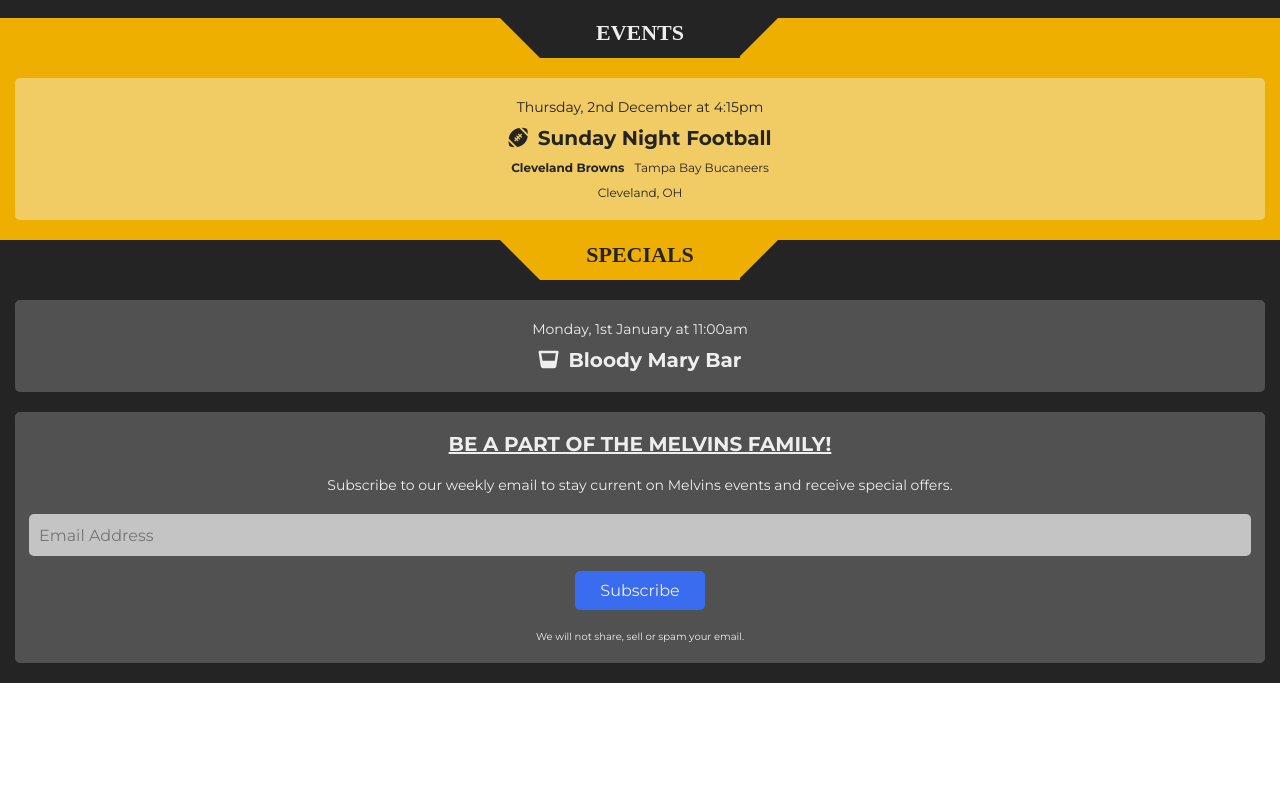
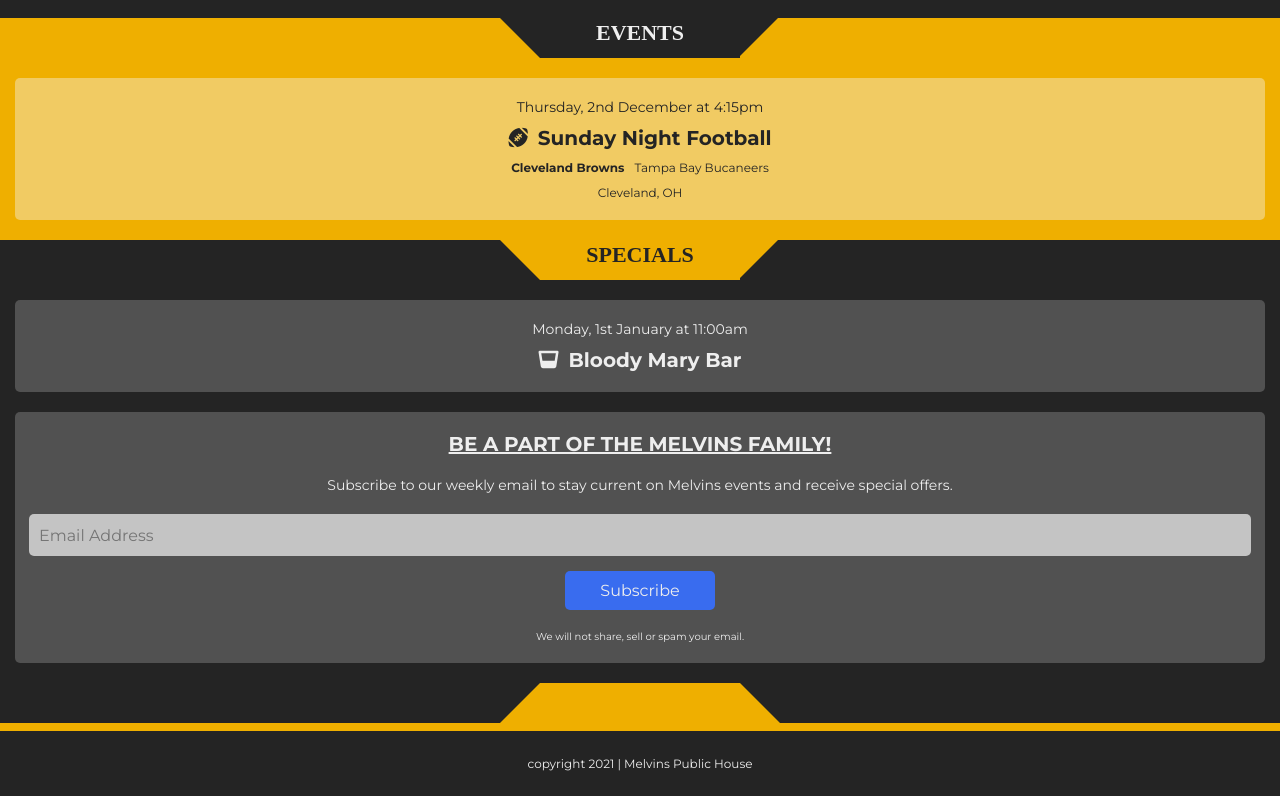
Before and after one commit to nvalline/melvins-public-house, a React (Create React App) app in the folder client/: page / in a window 1280 px wide. Shown: the part 497-1293 px from the top of the page. Before the commit the page ends 1180 px from the top, so only its background shows below. Built offline with nearby package versions, Linux system fonts and the light colour scheme; a web font is replaced by a local one.

Commit message:
created basic footer structure & styles

```diff
--- a/client/src/App.js
+++ b/client/src/App.js
@@ -3,6 +3,7 @@
 import { BrowserRouter as Router, Route, Switch } from 'react-router-dom';
 // components
 import Navbar from './components/navbar/Navbar';
+import Footer from './components/footer/Footer';
 // pages
 import Home from './pages/Home';
 
@@ -12,6 +13,7 @@
 			<main>
 				<Navbar />
 				<Home />
+				<Footer />
 			</main>
 		</Router>
 	);
--- a/client/src/components/_buttons.scss
+++ b/client/src/components/_buttons.scss
@@ -23,5 +23,5 @@
 	font-weight: 400;
 	margin-top: 1.5rem;
 	padding: 1rem;
-	width: 13rem;
+	width: 15rem;
 }
--- a/client/src/components/_tabs.scss
+++ b/client/src/components/_tabs.scss
@@ -106,6 +106,41 @@
 	top: -3rem;
 }
 
+// YELLOW TAB - UP
+.yellow-up-tab {
+	background-color: $primary_yellow;
+	height: 4rem;
+	width: 20rem;
+	position: relative;
+	bottom: 0;
+	left: 50%;
+	transform: translate(-50%);
+}
+
+.yellow-up-tab::before {
+	content: '';
+	display: inline-block;
+	width: 0;
+	height: 0;
+	border-style: solid;
+	border-width: 0 0 4rem 4rem;
+	border-color: transparent transparent $primary_yellow transparent;
+	position: relative;
+	left: -4rem;
+}
+
+.yellow-up-tab::after {
+	content: '';
+	display: inline-block;
+	width: 0;
+	height: 0;
+	border-style: solid;
+	border-width: 4rem 0 0 4rem;
+	border-color: transparent transparent transparent $primary_yellow;
+	position: relative;
+	left: 16rem;
+}
+
 // TAB TITLES
 .section-title {
 	font-family: $primary_font;
--- /dev/null
+++ b/client/src/components/footer/Footer.js
@@ -0,0 +1,14 @@
+// dependencies
+import React from 'react';
+
+const Footer = () => {
+	return (
+		<footer className='footer-container'>
+			<div className='footer-trim'></div>
+			{/* enter dynamic copyright year */}
+			<p className='footer-content'>copyright 2021 | Melvins Public House</p>
+		</footer>
+	);
+};
+
+export default Footer;
--- /dev/null
+++ b/client/src/components/footer/_footer.scss
@@ -0,0 +1,20 @@
+.footer-container {
+	background-color: $primary_black;
+	// height: 6rem;
+	width: 100%;
+
+	.footer-trim {
+		background-color: $primary_yellow;
+		height: 0.8rem;
+		width: 100%;
+	}
+
+	.footer-content {
+		color: $primary_white;
+		font-family: $secondary_font;
+		font-size: 1.2rem;
+		font-weight: 400;
+		padding: 2.5rem 0;
+		text-align: center;
+	}
+}
--- a/client/src/components/form/_subscribe.scss
+++ b/client/src/components/form/_subscribe.scss
@@ -5,7 +5,7 @@
 	flex-direction: column;
 	align-items: center;
 	justify-content: center;
-	margin: 2rem auto 0;
+	margin: 2rem auto;
 	padding: 2rem;
 
 	.form-header {
--- a/client/src/components/specials/Specials.js
+++ b/client/src/components/specials/Specials.js
@@ -25,6 +25,7 @@
 			</div>
 			{specials ? <SpecialTile /> : noSpecials()}
 			<Subscribe />
+			<div className='yellow-up-tab'></div>
 		</section>
 	);
 };
--- a/client/src/components/specials/_specials.scss
+++ b/client/src/components/specials/_specials.scss
@@ -1,6 +1,6 @@
 .specials-container {
 	background-color: $primary_black;
-	padding: 0 1.5rem 2rem 1.5rem;
+	padding: 0 1.5rem;
 	position: relative;
 
 	.specials-default {
--- a/client/src/index.scss
+++ b/client/src/index.scss
@@ -65,3 +65,4 @@
 @import './components/events/events';
 @import './components/specials/specials';
 @import './components/form/subscribe';
+@import './components/footer/footer';
```
